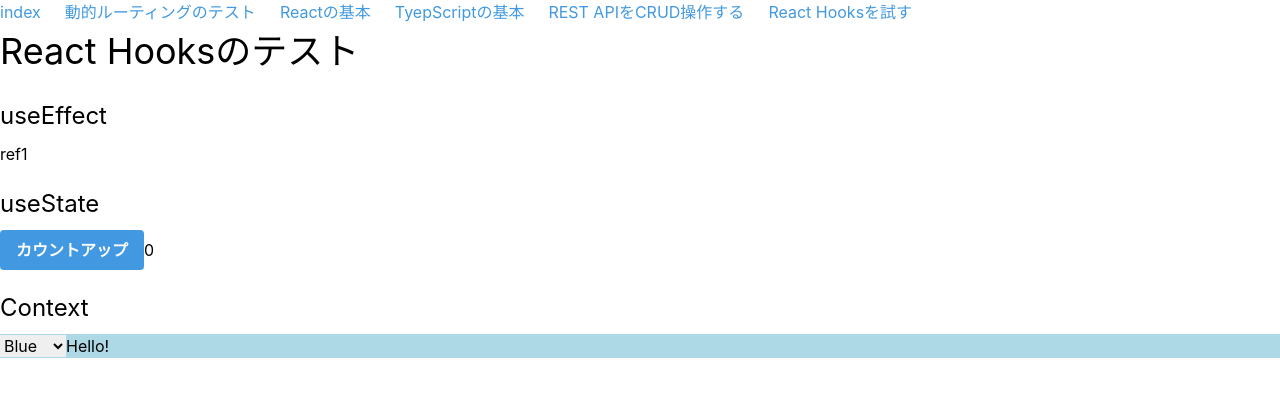
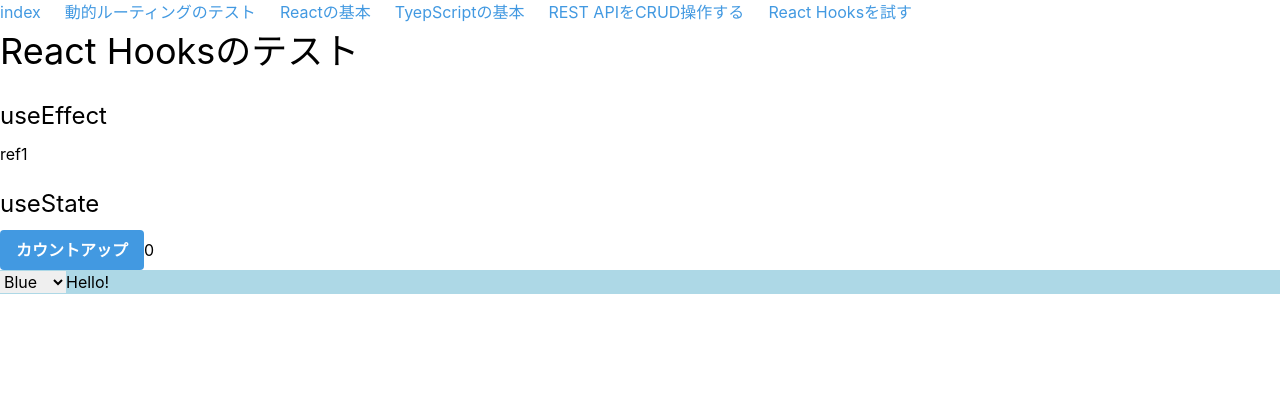
Before and after one commit to yujiokayama/react-typescript-basic, a React (Create React App) app: page /test-hooks in a window 1280 px wide. Shown: the top 396 px of the page. Built offline with nearby package versions, Linux system fonts and the light colour scheme.

Commit message:
userEffectの第二引数について

```diff
--- a/src/pages/test-hooks.tsx
+++ b/src/pages/test-hooks.tsx
@@ -11,8 +11,14 @@ const TestHooks: React.FC = () => {
   /**
    * UseEffect
    */
+
+  console.log('created')
   useEffect(() => {
-    console.log(refDivElement.current);
+    console.log("mounted時、カウンターが更新されるたび実行される");
+  }, [counter]);
+
+  useEffect(() => {
+    console.log("mounted時に一度");
   }, []);
 
   /**
@@ -22,7 +28,7 @@ const TestHooks: React.FC = () => {
   const refDivElement = React.createRef<HTMLDivElement>();
 
   return (
-    <ThemeProvider>
+    <>
       <h1 className="text-4xl">React Hooksのテスト</h1>
 
       <h2 className="text-2xl mt-5 mb-2">useEffect</h2>
@@ -36,9 +42,7 @@ const TestHooks: React.FC = () => {
         カウントアップ
       </button>
       {counter}
-
-      <h2 className="text-2xl mt-5 mb-2">Context</h2>
-    </ThemeProvider>
+    </>
   );
 };
 
```
